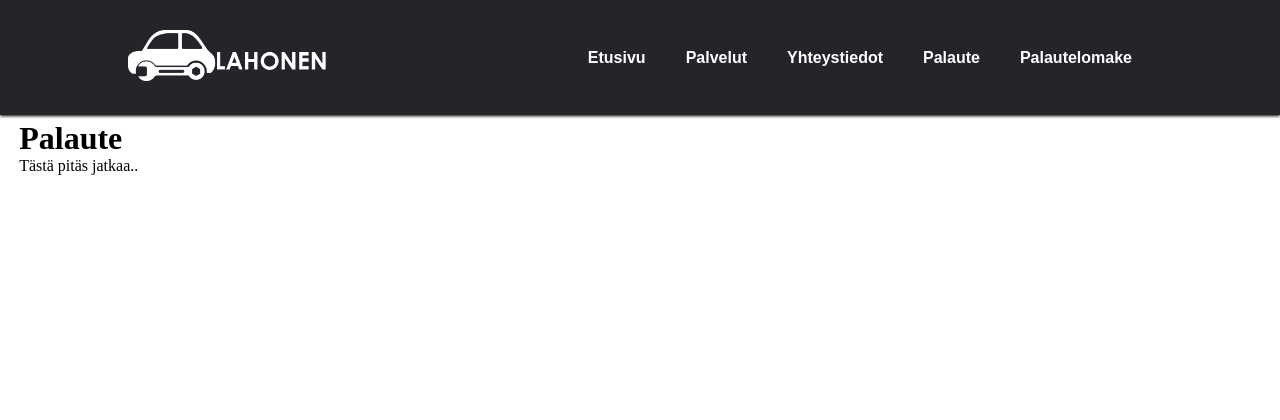
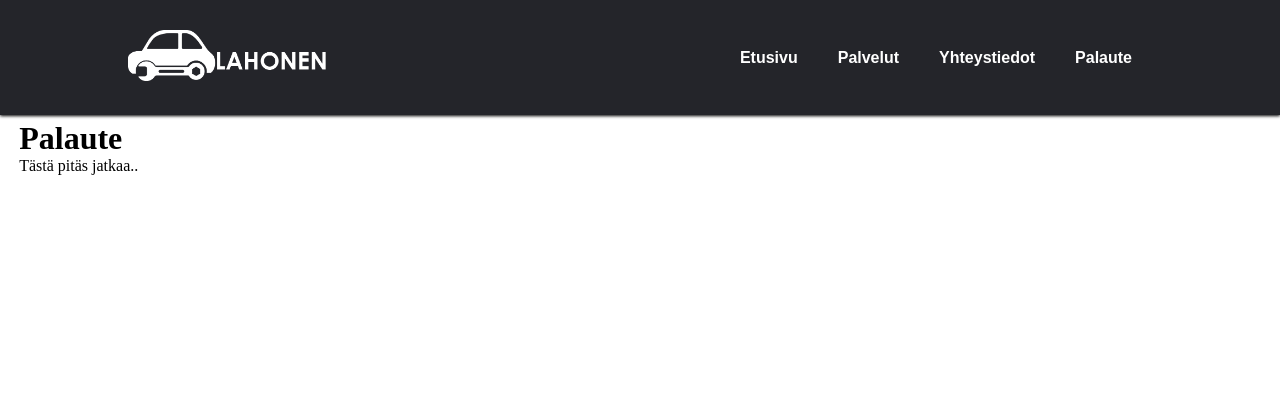
Before and after one commit to KaritaLaine/Autokorjaamo, a Django app: page /palaute/ in a window 1280 px wide. Shown: the top 420 px of the page. Run offline with Django 3.2, Linux system fonts and the light colour scheme.

Commit message:
palautelomake poistettu navbarista

```diff
--- a/autokorjaamo/base/templates/base.html
+++ b/autokorjaamo/base/templates/base.html
@@ -18,7 +18,6 @@
             <li><a href="{% url 'palvelut' %}">Palvelut</a></li>
             <li><a href="{% url 'yhteystiedot' %}">Yhteystiedot</a></li>
             <li><a href="{% url 'palaute' %}">Palaute</a></li>
-            <li><a href="{% url 'palautelomake' %}">Palautelomake</a></li>
         </ul>
     </nav>
 </header>
```
